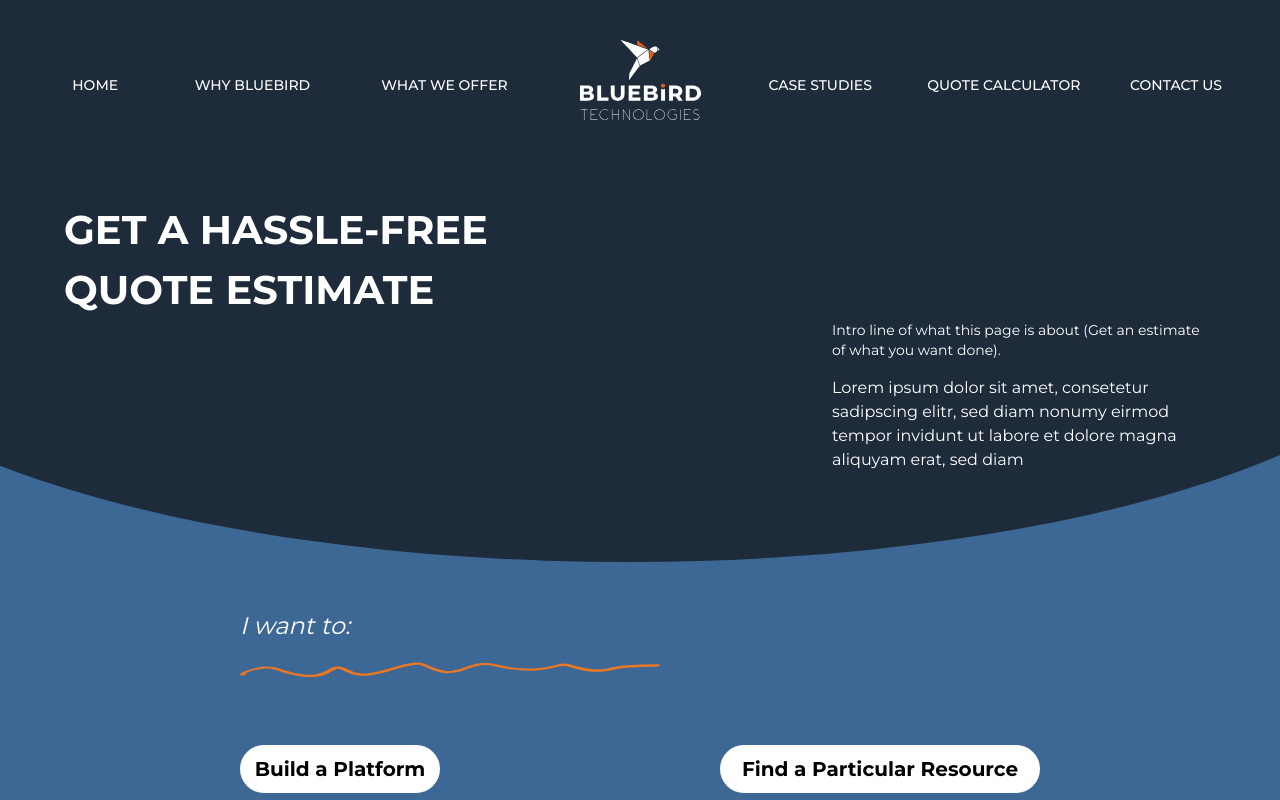
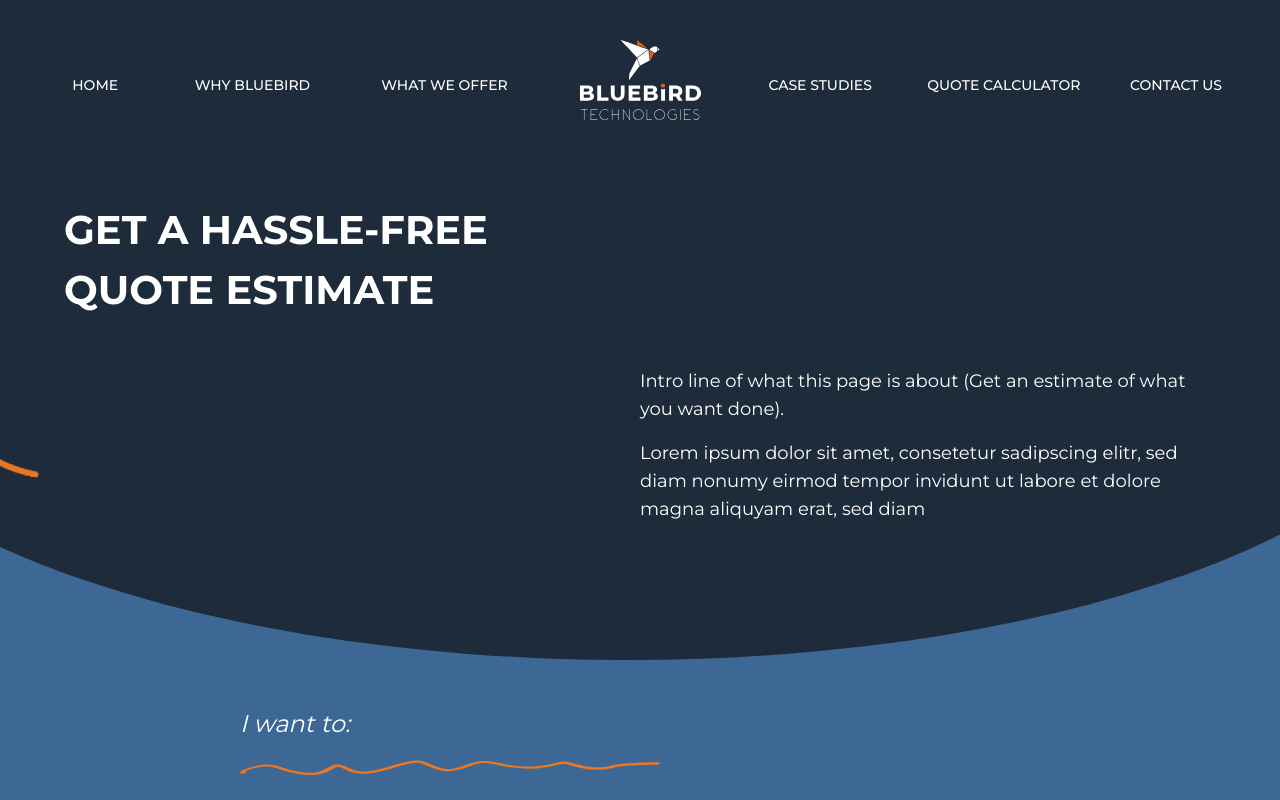
Before and after one commit to bluebird-technologies/bluebird_tech_OLD, a Next.js app: page /calculator in a window 1280 px wide. Shown: the top 800 px of the page. Built offline with nearby package versions, Linux system fonts and the light colour scheme.

Commit message:
animation added

```diff
--- a/pages/calculator.tsx
+++ b/pages/calculator.tsx
@@ -3,6 +3,8 @@ import { Container } from '../components/Container';
 import Footer from '../components/Footer';
 import { Header } from '../components/Header';
 import Swiggle from '../public/swiggle.svg';
+import Lottie from 'lottie-react';
+import LottieFile from '../public/lottie/5d49851b-aa9d-4d30-ad87-eb72343de7bc.json';
 
 function calculator() {
   return (
@@ -28,14 +30,24 @@ function calculator() {
             </Container>
 
             <Container wide>
-              <div className="flex  self-end flex-1  flex-col w-2/6">
-                <p className=" text-white font-normal mb-4 text-sm">
-                  Intro line of what this page is about (Get an estimate of what you want done).
-                </p>
-                <p className=" text-white font-normal text-base">
-                  Lorem ipsum dolor sit amet, consetetur sadipscing elitr, sed diam nonumy eirmod
-                  tempor invidunt ut labore et dolore magna aliquyam erat, sed diam
-                </p>
+              <div className="flex  flex-1 items-center flex-row justify-between">
+                <Lottie
+                  animationData={LottieFile}
+                  style={{
+                    height: '250px',
+                    transform: 'rotate(280deg)',
+                  }}
+                  loop={true}
+                />
+                <div className="w-2/4">
+                  <p className=" text-white font-normal mb-4 text-lg">
+                    Intro line of what this page is about (Get an estimate of what you want done).
+                  </p>
+                  <p className=" text-white font-normal text-lg">
+                    Lorem ipsum dolor sit amet, consetetur sadipscing elitr, sed diam nonumy eirmod
+                    tempor invidunt ut labore et dolore magna aliquyam erat, sed diam
+                  </p>
+                </div>
               </div>
             </Container>
           </div>
@@ -45,11 +57,11 @@ function calculator() {
         <div className="bg-secondary flex-1  ">
           <p className="text-white italic text-2xl font-normal">I want to:</p>
           <Swiggle width={420} className="mt-4" />
-          <div className="flex flex-1 justify-between mt-16  flex-row ">
+          <div className="flex flex-1 justify-start mt-16  flex-row ">
             <button className=" w-[200px] h-12 font-bold text-xl text-dark transition delay-100 bg-white hover:-translate-y-1 hover:scale-95  hover:border-[2px] hover:border-black duration-300 rounded-full ">
               Build a Platform
             </button>
-            <button className=" w-[320px] h-12 font-bold text-xl text-dark transition  delay-100 bg-white hover:-translate-y-1 hover:scale-95  hover:border-[2px] hover:border-black duration-300 rounded-full ">
+            <button className=" w-[320px] h-12 ml-40 font-bold text-xl text-dark transition  delay-100 bg-white hover:-translate-y-1 hover:scale-95  hover:border-[2px] hover:border-black duration-300 rounded-full ">
               Find a Particular Resource
             </button>
           </div>
```
Also changed, not shown: public/lottie/5d49851b-aa9d-4d30-ad87-eb72343de7bc.json (added, +1 -0 lines).
